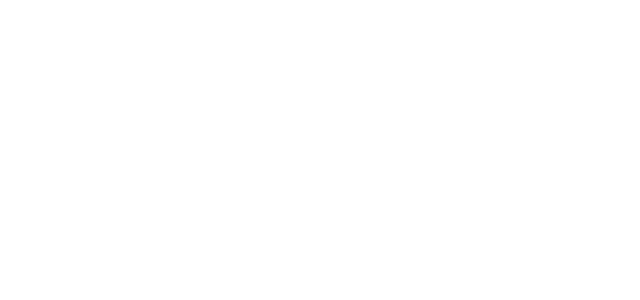
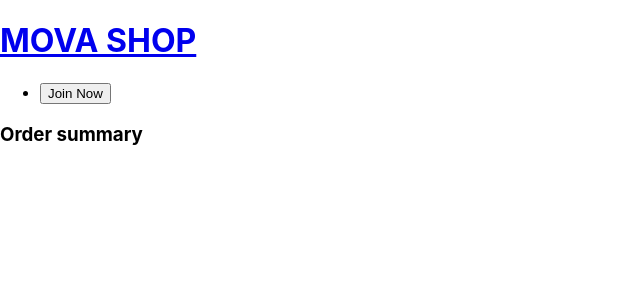
Before and after one commit to rum-n/mova_shop, a React (Create React App) app: page /cart in a window 1280 px wide. Shown: the top 300 px of the page, without its empty margins (0-640 px from the left). Built offline with nearby package versions, Linux system fonts and the light colour scheme.

Commit message:
setting up main components

```diff
--- a/src/App.js
+++ b/src/App.js
@@ -1,10 +1,22 @@
 import React from "react";
+import Home from "./pages/Home";
+import Navbar from "./components/navbar/Navbar";
+import Item from "./components/item/Item";
+import Cart from "./components/cart/Cart";
+import { BrowserRouter as Router, Route, Switch } from "react-router-dom";
 
 function App() {
   return (
-    <div>
-
-    </div>
+    <Router>
+      <Navbar />
+      <Switch>
+        <Route path="/" exact component={Home} />
+        {/* <Route path="/collection/:collectionId" component={} /> */}
+        {/* <Route path="/category/:categoryId" component={} /> */}
+        <Route path="/item/:itemId" component={Item} />
+        <Route path="/cart" component={Cart} />
+      </Switch>
+    </Router>
   );
 }
 
--- /dev/null
+++ b/src/components/cart/Cart.js
@@ -0,0 +1,23 @@
+import React, { useState } from "react";
+import "./styles.css";
+
+const Cart = () => {
+  const [items, setItems] = useState([]);
+
+  return (
+    <div className="cart-wrapper">
+      <div className="order-summary">
+        <h3>Order summary</h3>
+        <div className="order-summary-details">
+          {items[0] && (
+            <div>
+              <p>You have items!</p>
+            </div>
+          )}
+        </div>
+      </div>
+    </div>
+  );
+};
+
+export default Cart;
--- /dev/null
+++ b/src/components/item/Item.js
@@ -0,0 +1,21 @@
+import React, { useState } from "react";
+// import { useSpring } from "react-spring";
+import Paper from "@material-ui/core/Paper";
+import "./styles.css";
+
+const Item = ({ match }) => {
+  // const fade = useSpring({ opacity: 1, from: { opacity: 0 }, delay: 400 });
+  const [data] = useState([]);
+  const currentItem = data.filter((item) => item.title === match.params.id);
+
+  return (
+    <Paper elevation={3}>
+      <div className="item-info">
+        <img src={currentItem[0].img} alt={currentItem[0].title} />
+        <h1>{match.params.id}</h1>
+      </div>
+    </Paper>
+  );
+};
+
+export default Item;
--- /dev/null
+++ b/src/components/navbar/Navbar.js
@@ -0,0 +1,26 @@
+import React from "react";
+import { NavLink } from "react-router-dom";
+import "./styles.css";
+
+const Navbar = () => {
+  return (
+    <header>
+      <NavLink to="/">
+        <div className="logo">
+          <h1>MOVA SHOP</h1>
+        </div>
+      </NavLink>
+      <nav>
+        <ul className="menu">
+          <li>
+            <NavLink className="main-blue" to="/main">
+              <button>Join Now</button>
+            </NavLink>
+          </li>
+        </ul>
+      </nav>
+    </header>
+  );
+};
+
+export default Navbar;
--- /dev/null
+++ b/src/pages/Home.js
@@ -0,0 +1,12 @@
+import React from "react";
+import "./styles.css";
+
+const Home = () => {
+  return (
+    <div className="home-wrapper">
+      <p>Hello!</p>
+    </div>
+  );
+};
+
+export default Home;
```
Also changed, not shown: src/components/cart/styles.css (added), src/components/item/styles.css (added), src/components/navbar/styles.css (added), src/pages/styles.css (added).
